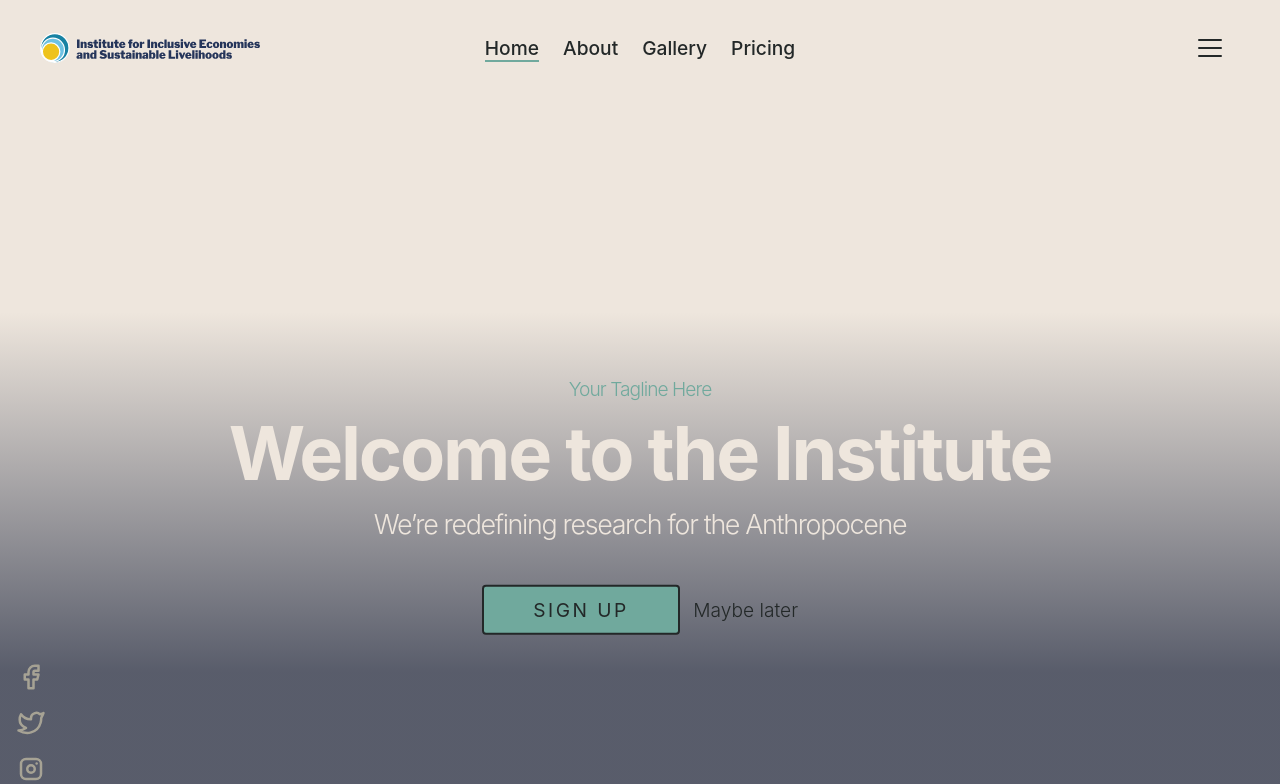
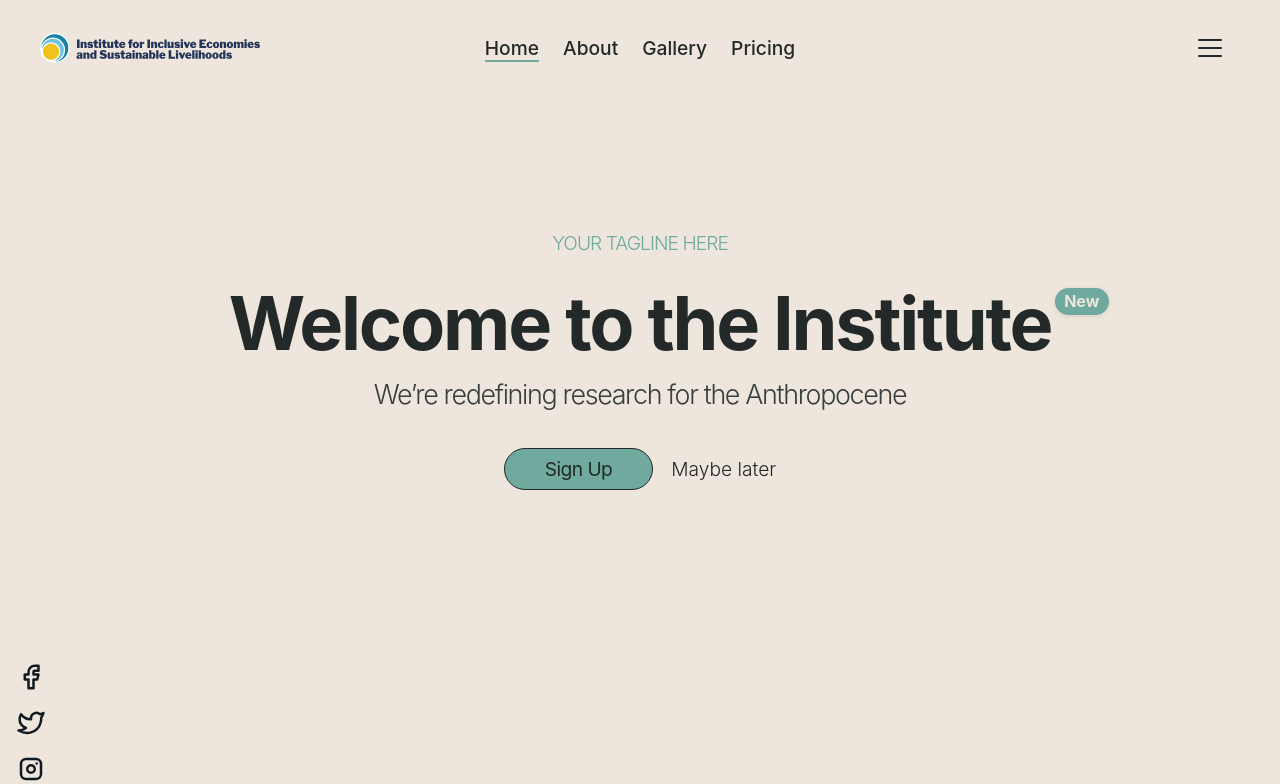
Before and after one commit to solarity-seb/my-demo-site, a SvelteKit app: page / in a window 1280 px wide. Shown: the top 784 px of the page. Built offline with nearby package versions, Linux system fonts and the light colour scheme.

Commit message:
is this working

```diff
--- a/src/app.css
+++ b/src/app.css
@@ -577,6 +577,10 @@ button {
 	border: var(--btn-border-width) solid var(--text-color);
 	margin: 10px;
 }
+.btn-container {
+	gap: 10px;
+	padding-bottom: var(--text-md)
+}
 
 .nav-cta {
 	border-radius: var(--btn-border-radius);
@@ -655,6 +659,7 @@ button[type="submit"]::after {
 	color: var(--accent);
 	text-decoration: none;
 	transition: transform 0.3s ease;
+	font-size: var(--text-sm);
   }
 
   .line-link::before {
--- a/src/lib/components/Buttons.svelte
+++ b/src/lib/components/Buttons.svelte
@@ -10,7 +10,7 @@
   export let centered: boolean = true;
 </script>
 
-<div class={centered ? 'u-flex u-flex-h-center u-flex-v-center' : ''}>
+<div class={`btn-container u-flex u-flex-v-center${centered ? ' u-flex-h-center' : ''}`}>
   {#if primaryText && primaryLink}
     <a href={primaryLink} class="btn btn-primary">{primaryText}</a>
   {/if}
--- a/src/lib/components/TextBlock.svelte
+++ b/src/lib/components/TextBlock.svelte
@@ -4,6 +4,7 @@
 	export let text: string = '';
 	export let headingLevel: string = 'h2';
 	export let centered: boolean = false;
+	export let badge: string = '';
 
 	$: alignmentClass = centered ? 'u-text-center' : 'u-text-left';
 </script>
@@ -14,10 +15,49 @@
 	{/if}
 
 	{#if heading}
+		<div class="heading-wrapper">
 			{@html `<${headingLevel}>${heading}</${headingLevel}>`}
+			{#if badge}
+				<span class="badge">{badge}</span>
+			{/if}
+		</div>
 	{/if}
 
 	{#if text}
 		<p>{@html text}</p>
 	{/if}
 </div>
+
+<style>
+  .heading-wrapper {
+	position: relative;
+	display: inline-block;
+}
+
+/* You can adapt this if you're using utility classes for text size */
+.heading-wrapper h1,
+.heading-wrapper h2,
+.heading-wrapper h3,
+.heading-wrapper h4,
+.heading-wrapper h5,
+.heading-wrapper h6 {
+	margin: 0;
+}
+
+
+/* Badge styling */
+.badge {
+	position: absolute;
+	top: 1em;
+	right: -3.6em;
+	background-color: var(--accent);
+	color: var(--light);
+	padding: 0.2em 0.6em;
+	border-radius: 999px;
+	font-size: var(--text-xs);
+	font-weight: bold;
+	box-shadow: 0 1px 4px rgba(0, 0, 0, 0.1);
+	white-space: nowrap;
+}
+
+</style>
--- /dev/null
+++ b/src/lib/sections/HeroProduct.svelte
@@ -0,0 +1,76 @@
+<!-- Hero Product -->
+
+<script>
+    export let textAlignment = 'center'; // 'start', 'center', 'end'
+    export let eyebrow = '';
+    export let heading = '';
+    export let text = '';
+    export let textColor = ''; // 'light' or 'dark'
+
+
+    import { parallax } from '$lib/actions/parallax.js';
+
+    import SocialLinks from '$lib/components/SocialLinks.svelte';
+    import TextBlock from '$lib/components/TextBlock.svelte';
+
+    import ButtonGroup from '$lib/components/Buttons.svelte';
+    export let primaryButtonText = '';
+export let primaryButtonLink = '';
+export let secondaryButtonText = '';
+export let secondaryButtonLink = '';
+export let lineText = '';
+export let lineLink = '';
+export let badge = '';
+
+
+import bg from '$lib/images/bg.jpg?enhanced';
+  </script>
+
+  <section id="hero-section" class="hero-product bg1">
+
+    <div class={`grid-container full hero-grid ${textAlignment}`}>
+
+        <TextBlock
+        centered={true}
+        eyebrow={eyebrow}
+        heading={heading}
+        text={text}
+        badge={badge}
+        headingLevel="h1"
+        />
+
+        <ButtonGroup
+        primaryText={primaryButtonText}
+        primaryLink={primaryButtonLink}
+        secondaryText={secondaryButtonText}
+        secondaryLink={secondaryButtonLink}
+        lineText={lineText}
+        lineLink={lineLink}
+        centered={true}
+      />
+    </div>
+    <div class="grid-container full">
+      <div class="hero-image">
+        <enhanced:img src={bg} alt="" />
+      </div>
+    </div>
+  </section>
+
+
+
+
+  <SocialLinks
+		direction="v"
+		fixedPosition = {true}
+		hideOnMobile = {false}
+		width = "30"
+/>
+
+  <style>
+    .hero-image img {
+      border-radius: 20px;
+    }
+
+
+
+  </style>
--- a/src/routes/+page.svelte
+++ b/src/routes/+page.svelte
@@ -1,5 +1,5 @@
 <script>
-	import Hero from '$lib/sections/Hero.svelte';
+	import HeroProduct from '$lib/sections/HeroProduct.svelte';
 	import TwoCol from '$lib/sections/TwoCol.svelte';
   import CallToAction from '$lib/sections/CallToAction.svelte';
   import VideoEmbed from '$lib/components/VideoEmbed.svelte';
@@ -40,12 +40,13 @@
 
 
 
-  <Hero
+  <HeroProduct
   backgroundImage="images/bg.jpg"
   textAlignment="center"
-  subheadingAboveHeading="Your Tagline Here"
+  badge="New"
+  eyebrow="Your Tagline Here"
   heading="Welcome to the Institute"
-  subheading="We’re redefining research for the Anthropocene"
+  text="We’re redefining research for the Anthropocene"
   button1Text="Learn More"
   button1Link=""
   button2Text="Get Involved"
@@ -55,7 +56,7 @@
   primaryButtonLink="/contact"
 
   lineText="Maybe later"
-  lineLink="/"
+  lineLink="/about"
 />
 
 
@@ -100,72 +101,8 @@
     centered={true}
   />
 
-  <Card
-  title="Grow a Food Forest"
-  description="Learn how to grow your own resilient food system using permaculture principles and perennial crops."
-  image={image}
-  alt="Lush green food forest with layered planting"
-  link="/learn-more"
-  ctaText="Start Growing"
-  variant="basic"
-  badge="New"
-  tags={['Permaculture', 'Regenerative']}
-  icon=""
-  hoverEffect={false}
-  clickable={false}
-  aspectRatio="16/9"
-/>
+
 </OneCol>
-
-<section class="bg3">
-  <div class="grid-container auto">
-    <Card
-  title="Grow a Food Forest"
-  description="Learn how to grow your own resilient food system using permaculture principles and perennial crops."
-  image={image}
-  alt="Lush green food forest with layered planting"
-  link="/learn-more"
-  ctaText="Start Growing"
-  variant="horizontal"
-  badge="New"
-  tags={['Permaculture', 'Regenerative']}
-  icon=""
-  hoverEffect={true}
-  clickable={true}
-  aspectRatio="16/9"
-/>
-    <Card
-  title="Grow a Food Forest"
-  description="Learn how to grow your own resilient food system using permaculture principles and perennial crops."
-  image={image}
-  alt="Lush green food forest with layered planting"
-  link="/learn-more"
-  ctaText="Start Growing"
-  variant="basic"
-  badge="New"
-  tags={['Permaculture', 'Regenerative']}
-  icon=""
-  hoverEffect={false}
-  clickable={false}
-  aspectRatio="16/9"
-/>
-    <Card
-  title="Grow a Food Forest"
-  description="Learn how to grow your own resilient food system using permaculture principles and perennial crops."
-  image={image}
-  alt="Lush green food forest with layered planting"
-  link="/learn-more"
-  ctaText="Start Growing"
-  variant="basic"
-  badge="New"
-  tags={['Permaculture', 'Regenerative']}
-  icon=""
-  hoverEffect={false}
-  clickable={false}
-  aspectRatio="16/9"
-/>
-  </div>
-</section>
 
 
 
```
Also changed, not shown: src/lib/components/EnhancedImage.svelte (deleted, +0 -19 lines), src/lib/styles/variables.css. Lines whose indentation alone changed are shown as unchanged.
